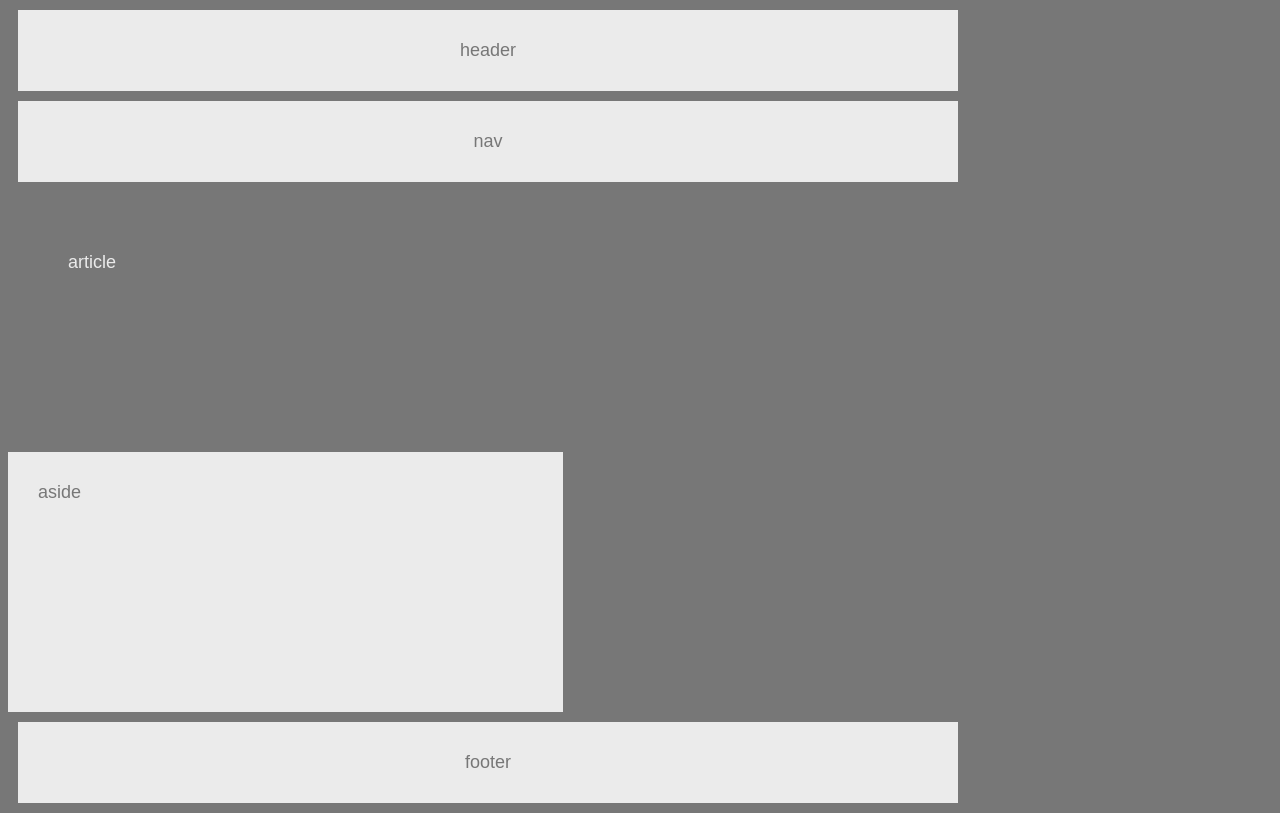
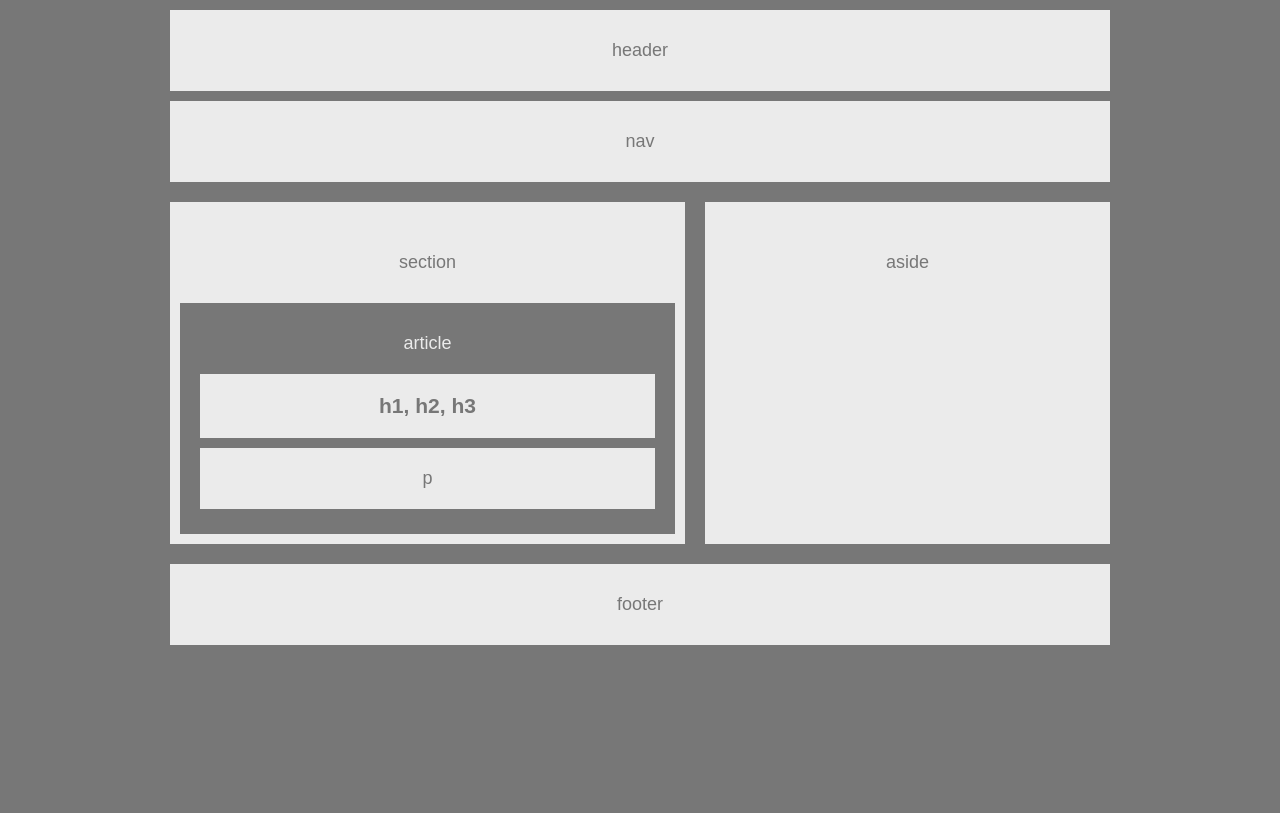
Before and after one commit to cee-money/HW-Wireframe, a plain HTML site: page index.html in a window 1280 px wide. Drawn offline with Linux system fonts and the light colour scheme.

Commit message:
final changes to index.html and style.css

```diff
--- a/index.html
+++ b/index.html
@@ -9,25 +9,29 @@
 
 <body>
 
-    <header>header</header>
+    <div class="blocks">
+        <header>header</header>
+    </div>
 
-    <nav>nav</nav>
+    <div class="blocks">
+        <nav>nav</nav>
+    </div>
 
     <div class="clearfix">
-        <section id="section" class="clearfix">
-            <article>article</article>
-            <h1>h1, h2, h3</h1>
-            <p>p</p>
+        <section id="section">section
+            <article>article
+                    <h1>h1, h2, h3</h1>
+                    <p>p</p>
+            </article>
+        </section>
+        <section id="aside">
+                <aside>aside</aside>
         </section>
     </div>
 
-    <div class="clearfix">
-        <section id="aside">
-            <aside>aside</aside>
-        </section>
+    <div class="blocks">
+        <footer>footer</footer>
     </div>
-
-<footer>footer</footer>
 
 </body>
 
--- a/style.css
+++ b/style.css
@@ -4,17 +4,16 @@ body {
     font-family: 'Arial', 'Helvetica Neue', Helvetica, sans-serif;
     font-size: 18px;
     width: 960px;
+    margin: 0 auto;
 }
 
 .clearfix::after {
     clear: both;
     content: "";
     display: block;
-  }
+}
 
-header,
-nav,
-footer {
+.blocks {
     background-color: #ebebeb;
     color: #777;
     text-align: center;
@@ -22,37 +21,51 @@ footer {
     margin: 10px;
 }
 
+section {
+    background-color: #ebebeb;
+    text-align: center;
+    width: 495px;
+    margin-left: auto;
+    margin-right: auto;
+    margin: 10px;
+    padding: 10px;
+    padding-top: 50px;
+    float: left;
+}
+
 article {
     background-color: #777;
     color: #ebebeb;
-    width: 495px;
-    padding: 30px;
-    height: 200px;
+    text-align: center;
+    margin-top: 30px;
+    padding: 20px;
+    padding-top: 30px;
 }
 
-#section {
-    width: 495px;
-    padding: 30px;
-    height: 200px;
-    float:left;
+h1,
+p {
+    background-color: #ebebeb;
+    color: #777;
+    text-align: center;
+    padding: 20px;
+}
+
+h1 {
+    margin-top: 20px;
+    margin-bottom: 10px;
+}
+
+p {
+    margin-top: 5px;
+    margin-bottom: 5px;
 }
 
 #aside {
     background-color: #ebebeb;
-    width: 495px;
-    padding: 30px;
-    height: 200px;
+    text-align: center;
+    width: 385px;
+    height: 282px;
+    padding: 10px;
+    padding-top: 50px;
     float: left;
 }
-
-h1,{
-    background-color: #ebebeb;
-    color: #777;
-    padding: 5px;
-    text-align: center;
-}
-
-p {
-    background-color: #ebebeb;
-    color: #777;
-}
```
